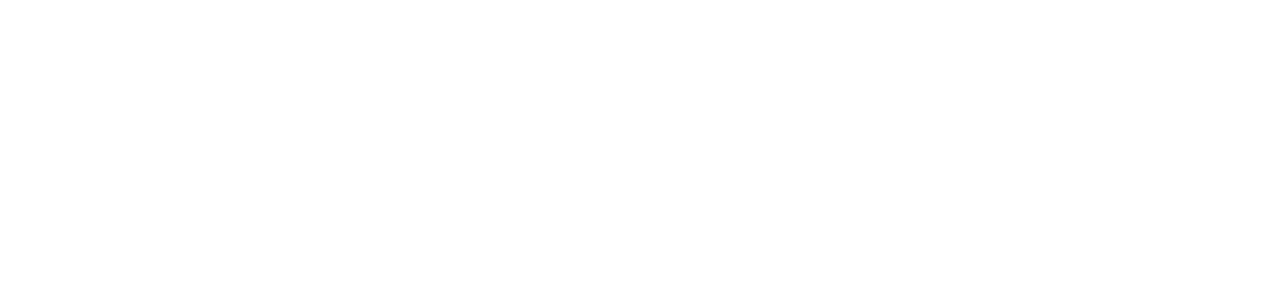
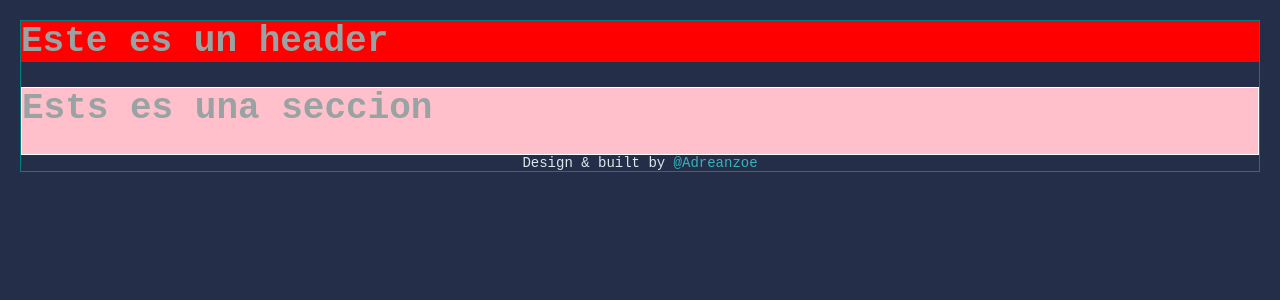
Before and after one commit to garciasaaib/adranuz.com, a React app: page / in a window 1280 px wide. Shown: the top 300 px of the page. Built offline with nearby package versions, Linux system fonts and the light colour scheme.

Commit message:
creation of sections

```diff
--- a/public/index.html
+++ b/public/index.html
@@ -4,7 +4,7 @@
   <meta charset="UTF-8">
   <meta name="viewport" content="width=device-width, initial-scale=1.0">
   <link rel="icon" type="image/png" sizes="32x32" href="./images/favicon-32x32.png">
-  <title>GardenScript Blog</title>
+  <title>Adranuz Blog</title>
 </head>
 <body>
   <div id="app"></div>
--- a/src/App.js
+++ b/src/App.js
@@ -1,17 +1,22 @@
 import React from 'react'
 import styled from 'styled-components'
 import { GlobalStyle } from './GlobalStyle'
-
+import Wrapper from './templates/Wrapper'
+import Header from './templates/Header'
+import Content from './templates/Content'
+import Footer from './templates/Footer'
 
 
 
 function App() {
   return (
     <>
-      <GlobalStyle>
-
-        <h1>Hola que hace</h1>
-      </GlobalStyle>
+      <GlobalStyle />
+      <Wrapper>
+        <Header />
+        <Content />
+        <Footer />
+      </Wrapper>
     </>
   )
 }
--- a/src/GlobalStyle.js
+++ b/src/GlobalStyle.js
@@ -3,7 +3,7 @@
 export const GlobalStyle = createGlobalStyle`
 
 /*------ Styles------*/
-/*:root {
+:root {
   --color-bg: #252E48;
   --color-text1: #9AA3A3;
   --color-text2: #D8E9E9;
@@ -19,7 +19,7 @@
   --border-radius: 4px;
 
   --icon-width: 3rem;
-}*/
+}
 
 /*------TAG Styles------*/
 * {
@@ -28,7 +28,7 @@
   margin: 0;
 }
 html {
-  font-size: 62.5%; /* 1em = 10px */
+  font-size: 62.5%; /* 1rem = 10px */
   background-color: var(--color-bg);
   font-family: var(--font3);
   color: var(--color-text2);
@@ -67,10 +67,11 @@
   color: var(--color-text1);
 }
 small {
-  font-size: 1rem;
+  font-size: 1.4rem;
 }
 b {
   color: var(--color-primary);
+  font-weight: normal;
 }
 a {
   text-decoration: none;
@@ -91,5 +92,9 @@
   width: 100%;
 }
 
+.flex-center{
+  display: flex;
+  justify-content:center;
+}
 
 `
--- /dev/null
+++ b/src/components/sections/Section.js
@@ -0,0 +1,18 @@
+import React from "react"
+import styled from 'styled-components'
+
+
+const SectionStyled = styled.div`
+  margin: auto;
+  border: 1px solid white;
+`
+
+function Section() {
+  return (
+    <SectionStyled>
+      <h1>Ests es una seccion</h1>
+    </SectionStyled>
+  )
+}
+
+export default Section
--- /dev/null
+++ b/src/templates/Content.js
@@ -0,0 +1,19 @@
+import React  from "react"
+import styled from "styled-components"
+import Section from "../components/sections/Section"
+
+const ContentStyled = styled.div`
+  margin: auto;
+  background-color: pink;
+`
+
+function Content() {
+  return (
+    <ContentStyled>
+      <Section />
+
+    </ContentStyled>
+  )
+}
+
+export default Content
--- /dev/null
+++ b/src/templates/Footer.js
@@ -0,0 +1,17 @@
+import React  from "react";
+import styled from 'styled-components'
+
+const FooterStyled = styled.div`
+  margin: auto 0;
+  text-align:center;
+`
+
+function Footer() {
+  return (
+    <FooterStyled>
+      <small>Design & built by <a href="#"><b>@Adreanzoe</b></a></small>
+    </FooterStyled>
+  )
+}
+
+export default Footer
--- a/src/templates/Header.js
+++ b/src/templates/Header.js
@@ -3,9 +3,10 @@
 
 const HeaderStyled = styled.div`
   margin: auto;
+  background: red;
 `
 
-function Wrapper({children}) {
+function Header() {
   return (
     <HeaderStyled>
       <h1>Este es un  header</h1>
@@ -13,4 +14,4 @@
   )
 }
 
-export default Wrapper
+export default Header
--- a/src/templates/Wrapper.js
+++ b/src/templates/Wrapper.js
@@ -3,13 +3,14 @@
 
 const WrapperStyled = styled.div`
   margin: auto;
+  border: 1px solid teal;
+  margin: 2rem;
 `
 
 function Wrapper({children}) {
   return (
     <WrapperStyled>
       {children}
-      <h1>Hola que hace</h1>
     </WrapperStyled>
   )
 }
```
Also changed, not shown: src/components/iconLink/Small.js (added, +18 -0 lines).
